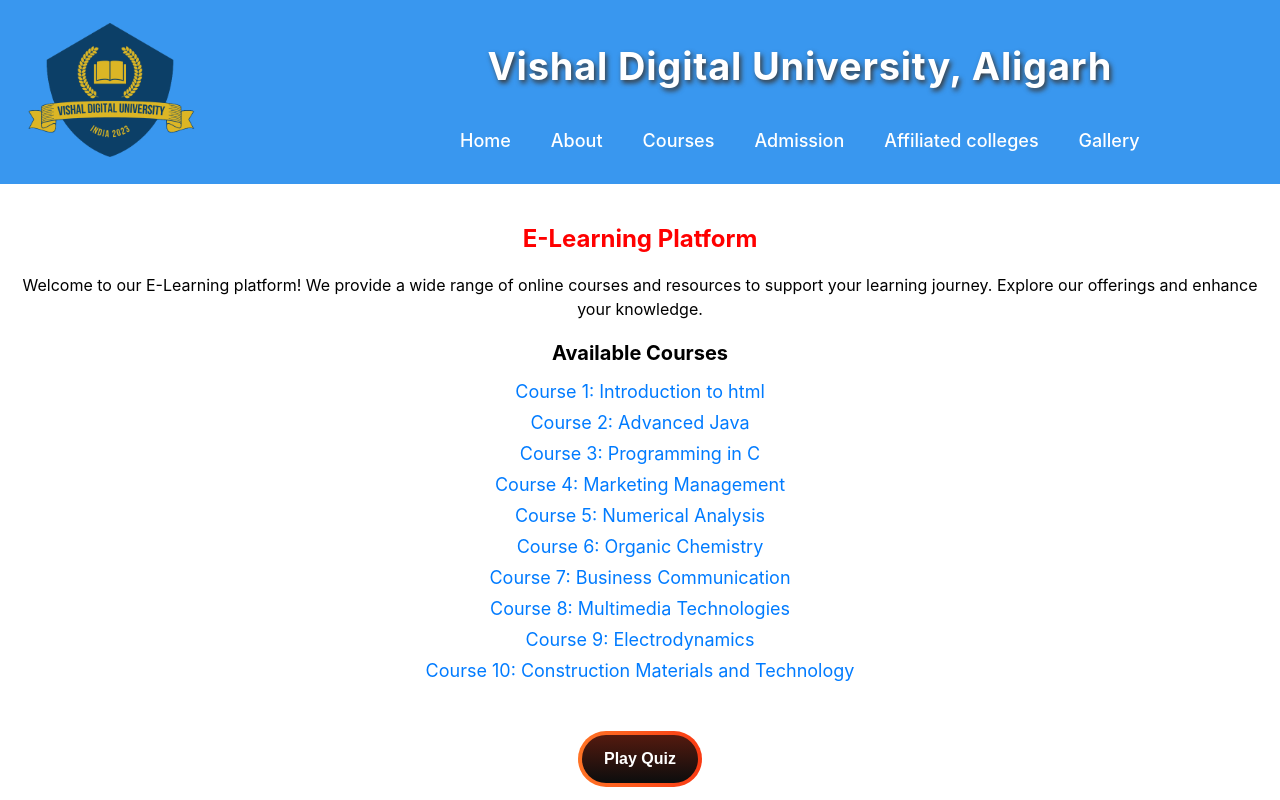
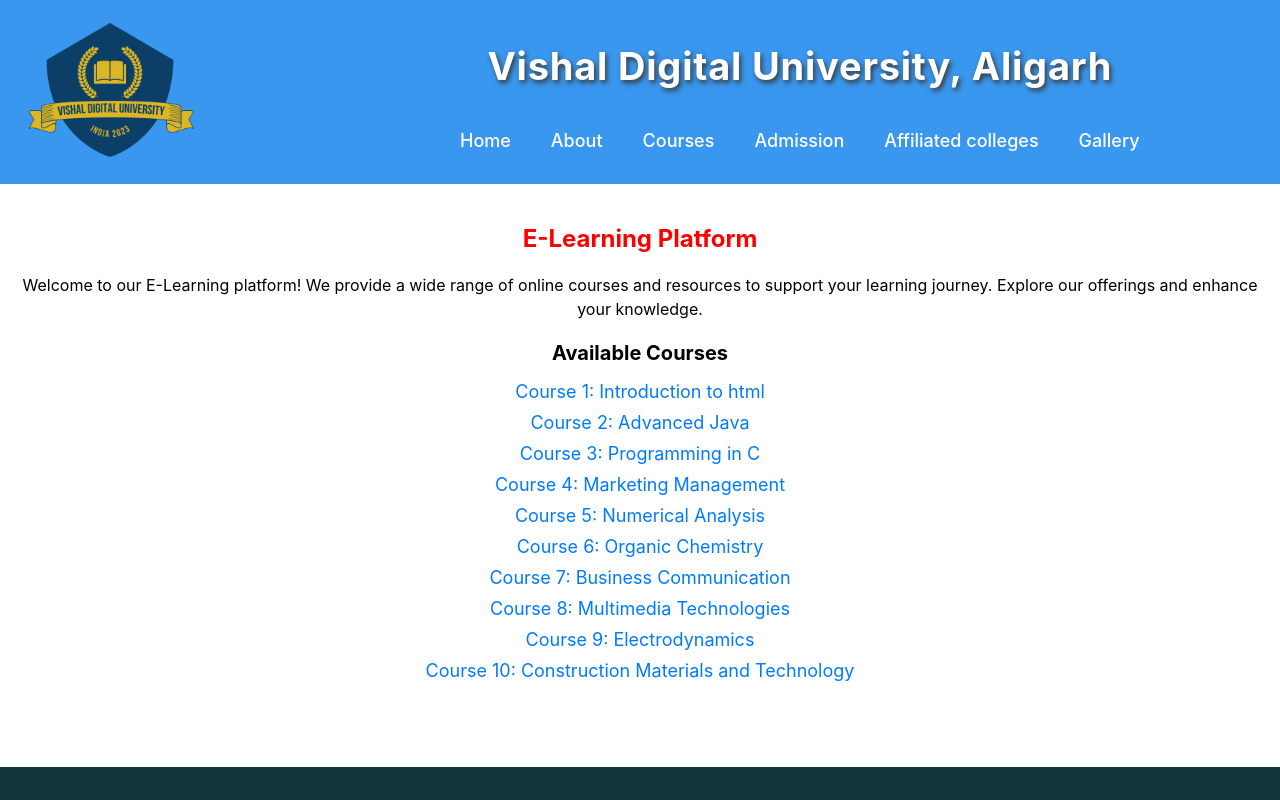
Before and after one commit to vishal02527/fully-react-college-website, a React (Create React App) app: page /e-learning in a window 1280 px wide. Shown: the top 800 px of the page. Built offline with nearby package versions, Linux system fonts and the light colour scheme; a web font is replaced by a local one.

Commit message:
Initial commit

```diff
--- a/src/components/College Portals/E-learning/E-Learning.jsx
+++ b/src/components/College Portals/E-learning/E-Learning.jsx
@@ -66,11 +66,6 @@ function ELearning() {
             </Link>
           </li>
         </ul>
-        <div className={styles.quizDiv}>
-          <a href="https://playquizwithvishal.netlify.app/" target="_blank">
-            <button className={styles.quizBtn}>Play Quiz</button>
-          </a>
-        </div>
       </div>
     </>
   );
--- a/src/components/College Portals/E-learning/E-Learning.module.css
+++ b/src/components/College Portals/E-learning/E-Learning.module.css
@@ -41,95 +41,6 @@
   text-decoration: underline;
 }
 
-.eLearning .quizDiv{
-  margin-top: 50px;
-}
-
-.eLearning .quizDiv .quizBtn {
-  background-color: initial;
-  background-image: none;
-  border-style: none;
-  box-sizing: border-box;
-  color: #fff;
-  cursor: pointer;
-  font-family: Eina01,sans-serif;
-  font-size: 16px;
-  font-weight: 800;
-  justify-content: center;
-  outline: none;
-  padding: 19px 26px;
-  position: relative;
-  text-align: center;
-  vertical-align: middle;
-  z-index: 0;
-}
-
-.eLearning .quizDiv .quizBtn:before,
-.quizBtn:after {
-  border-radius: 80px;
-}
-
-.eLearning .quizDiv .quizBtn:before {
-  background-image: linear-gradient(92.83deg, #ff7426 0, #f93a13 100%);
-  content: "";
-  display: block;
-  height: 100%;
-  left: 0;
-  overflow: hidden;
-  position: absolute;
-  top: 0;
-  width: 100%;
-  z-index: -2;
-}
-
-.eLearning .quizDiv .quizBtn:after {
-  background-image: linear-gradient(#541a0f 0, #0c0d0d 100%);
-  bottom: 4px;
-  content: "";
-  display: block;
-  left: 4px;
-  overflow: hidden;
-  position: absolute;
-  right: 4px;
-  top: 4px;
-  transition: all 100ms ease-out;
-  z-index: -1;
-}
-
-.eLearning .quizDiv .quizBtn:hover:not(:disabled):before {
-  background: linear-gradient(92.83deg, rgb(255, 116, 38) 0%, rgb(249, 58, 19) 100%);
-}
-
-.eLearning .quizDiv .quizBtn:hover:not(:disabled):after {
-  bottom: 0;
-  left: 0;
-  right: 0;
-  top: 0;
-  transition-timing-function: ease-in;
-  opacity: 0;
-}
-
-.eLearning .quizDiv .quizBtn:active:not(:disabled) {
-  color: #ccc;
-}
-
-.eLearning .quizDiv .quizBtn:active:not(:disabled):before {
-  background-image: linear-gradient(0deg, rgba(0, 0, 0, .2), rgba(0, 0, 0, .2)), linear-gradient(92.83deg, #ff7426 0, #f93a13 100%);
-}
-
-.eLearning .quizDiv .quizBtn:active:not(:disabled):after {
-  background-image: linear-gradient(#541a0f 0, #0c0d0d 100%);
-  bottom: 4px;
-  left: 4px;
-  right: 4px;
-  top: 4px;
-}
-
-.eLearning .quizDiv .quizBtn:disabled {
-  cursor: default;
-  opacity: .24;
-}
-
 @media screen and (max-width: 600px) {
   .eLearning {
     padding: 15px;
@@ -147,7 +58,4 @@
     font-size: 12px;
   }
 
-  .eLearning .quizDiv .quizBtn {
-    padding: 15px 20px;
-  }
 }
```
